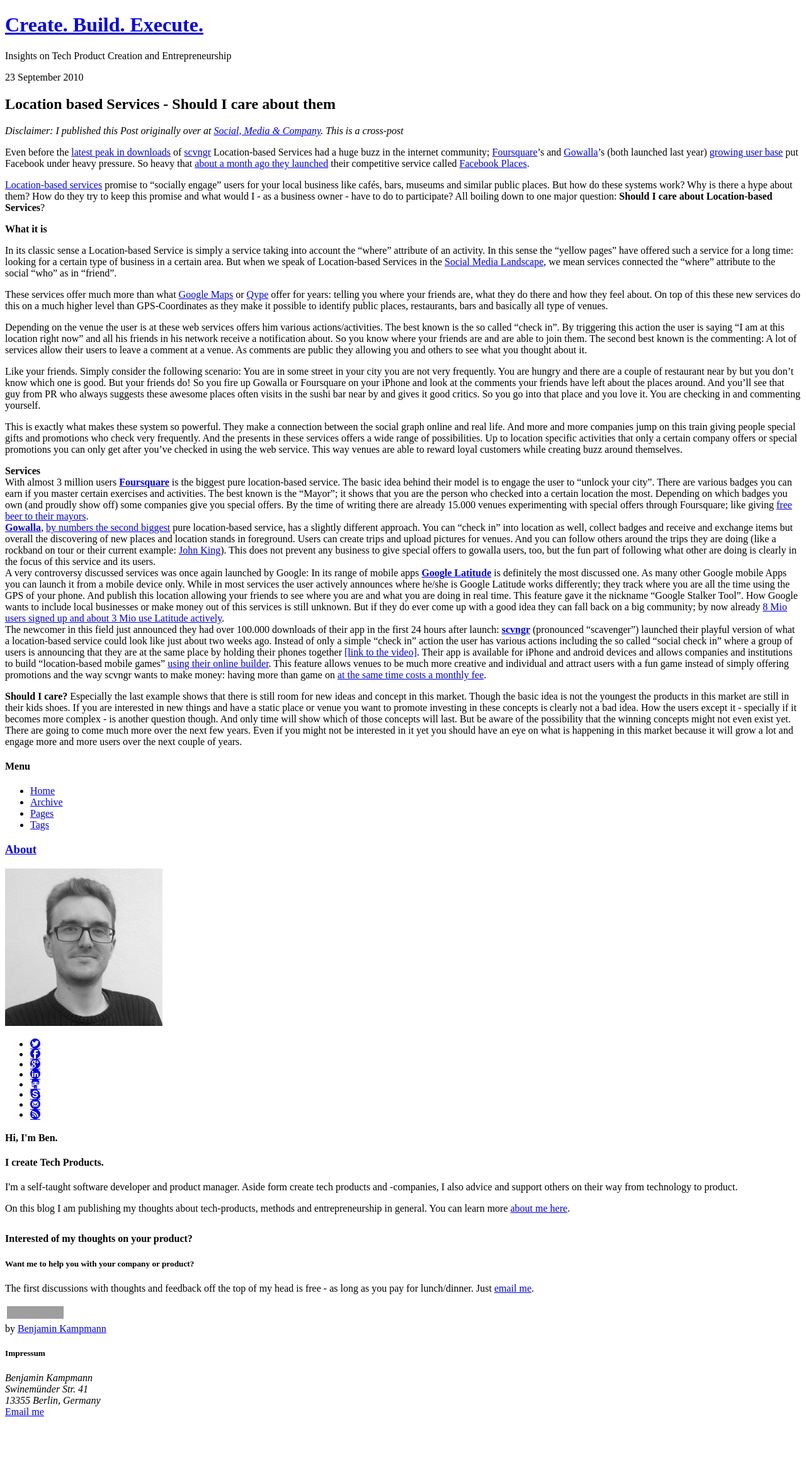
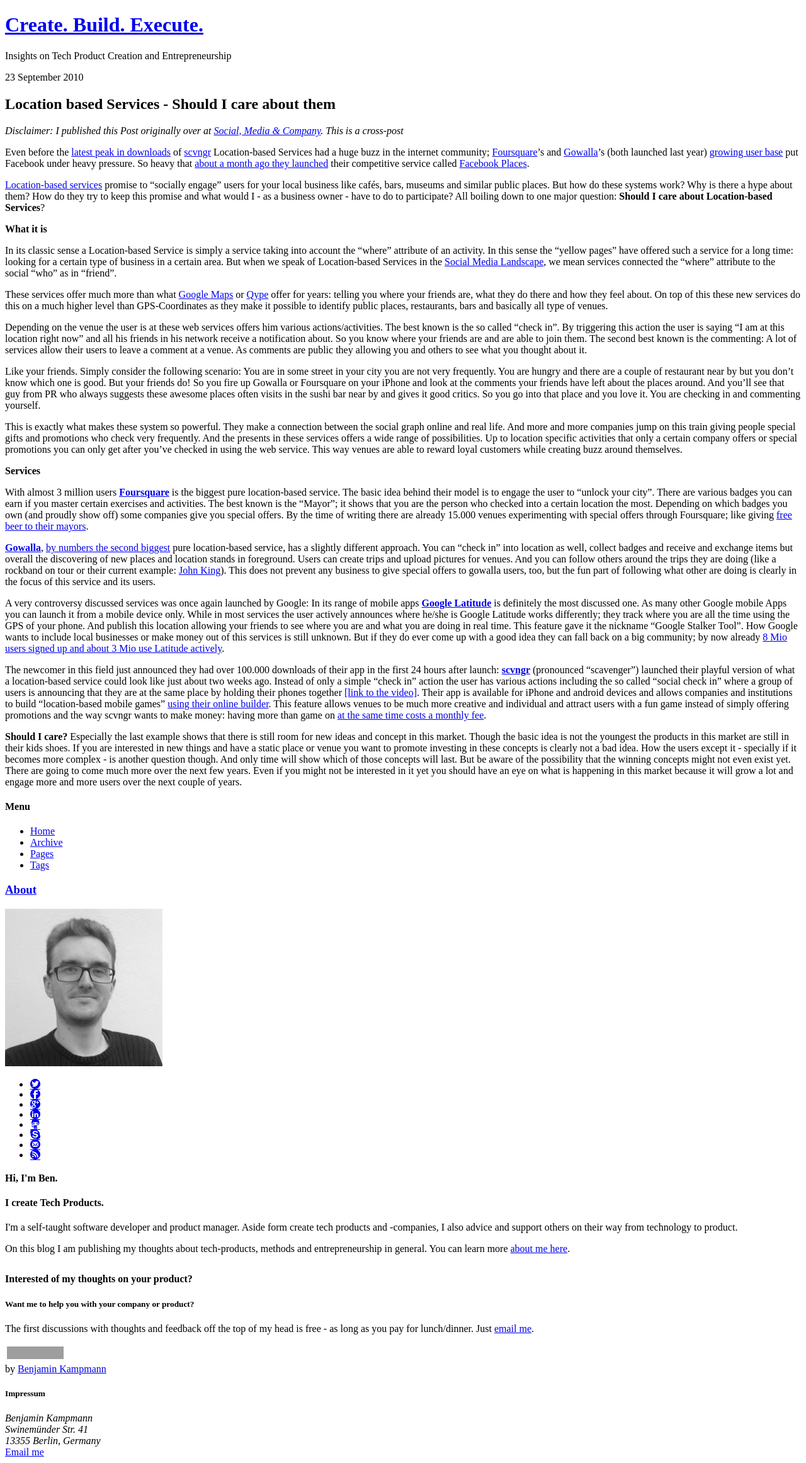
Before and after one commit to gnunicorn/blog, a Jekyll site: the page built from _posts/2010-09-23-location-based-services---should-i-care-about-them.md, in a window 1280 px wide. Shown: the whole page at 63% size. Built offline with Jekyll 4.4.1, drawn with Linux system fonts in a browser that asks for light colours; before the commit the page ends 2259 px from its top, so only the background shows below that; grey boxes are pictures that could not be loaded.

Commit message:
fix formatting

```diff
--- a/_posts/2010-09-23-location-based-services---should-i-care-about-them.md
+++ b/_posts/2010-09-23-location-based-services---should-i-care-about-them.md
@@ -28,17 +28,15 @@
 
 This is exactly what makes these system so powerful. They make a connection between the social graph online and real life. And more and more companies jump on this train giving people special gifts and promotions who check very frequently. And the presents in these services offers a wide range of possibilities. Up to location specific activities that only a certain company offers or special promotions you can only get after you've checked in using the web service. This way venues are able to reward loyal customers while creating buzz around themselves.
 
-{% raw %}
-<b>Services</b><br />
-With almost 3 million users <a href="http://www.foursquare.com/"><b>Foursquare</b></a><b> </b>is the biggest pure location-based service. The basic idea behind their model is to engage the user to "unlock your city". There are various badges you can earn if you master certain exercises and activities. The best known is the "Mayor"; it shows that you are the person who checked into a certain location the most. Depending on which badges you own (and proudly show off) some companies give you special offers. By the time of writing there are already 15.000 venues experimenting with special offers through Foursquare; like giving <a href="http://techcrunch.com/2009/05/29/foursquare-to-serve-up-api-more-mobile-apps-free-beer/">free beer to their mayors</a>.
-<br />
-<a href="http://www.gowalla.com/"><b>Gowalla</b></a>, <a href="http://www.lukew.com/ff/entry.asp?1139">by numbers the second biggest</a> pure location-based service, has a slightly different approach. You can "check in" into location as well, collect badges and  receive and exchange items but overall the discovering of new places and location stands in foreground. Users can create trips and upload pictures for venues. And you can follow others around the trips they are doing (like a rockband on tour or their current example: <a href="http://gowalla.com/johnkingusa">John King</a>). This does not prevent any business to give special offers to gowalla users, too, but the fun part of following what other are doing is clearly in the focus of this service and its users.
-<br />
-A very controversy discussed services was once again launched by Google: In its range of mobile apps <a href="http://www.google.com/intl/de_ALL/mobile/latitude/"><b>Google Latitude</b></a> is definitely the most discussed one. As many other Google mobile Apps you can launch it from a mobile device only. While in most services the user actively announces where he/she is Google Latitude works differently; they track where you are all the time using the GPS of your phone. And publish this location allowing your friends to see where you are and what you are doing in real time. This feature gave it the nickname "Google Stalker Tool". How Google wants to include local businesses or make money out of this services is still unknown. But if they do ever come up with a good idea they can fall back on a big community; by now already <a href="http://www.lukew.com/ff/entry.asp?1139">8 Mio users signed up and about 3 Mio use Latitude actively</a>.
-<br />
-The newcomer in this field just announced they had over 100.000 downloads of their app in the first 24 hours after launch: <b><a href="http://www.scvngr.com/">scvngr</a></b> (pronounced "scavenger") launched their playful version of what a location-based service could look like just about two weeks ago. Instead of only a simple "check in" action the user has various actions including the so called "social check in" where a group of users is announcing that they are at the same place by holding their phones together <a href="http://vimeo.com/13438642">[link to the video]</a>. Their app is available for iPhone and android devices and allows companies and institutions to build "location-based mobile games" <a href="http://www.scvngr.com/builder">using their online builder</a>. This feature allows venues to be much more creative and individual and attract users with a fun game instead of simply offering promotions and the way scvngr wants to make money: having more than game on <a href="http://www.scvngr.com/pricing">at the same time costs a monthly fee</a>.
-{% endraw %}
+**Services**
 
+With almost 3 million users **<a href="http://www.foursquare.com/">Foursquare</a>** is the biggest pure location-based service. The basic idea behind their model is to engage the user to "unlock your city". There are various badges you can earn if you master certain exercises and activities. The best known is the "Mayor"; it shows that you are the person who checked into a certain location the most. Depending on which badges you own (and proudly show off) some companies give you special offers. By the time of writing there are already 15.000 venues experimenting with special offers through Foursquare; like giving <a href="http://techcrunch.com/2009/05/29/foursquare-to-serve-up-api-more-mobile-apps-free-beer/">free beer to their mayors</a>.
+
+**<a href="http://www.gowalla.com/">Gowalla</a>**, <a href="http://www.lukew.com/ff/entry.asp?1139">by numbers the second biggest</a> pure location-based service, has a slightly different approach. You can "check in" into location as well, collect badges and  receive and exchange items but overall the discovering of new places and location stands in foreground. Users can create trips and upload pictures for venues. And you can follow others around the trips they are doing (like a rockband on tour or their current example: <a href="http://gowalla.com/johnkingusa">John King</a>). This does not prevent any business to give special offers to gowalla users, too, but the fun part of following what other are doing is clearly in the focus of this service and its users.
+
+A very controversy discussed services was once again launched by Google: In its range of mobile apps <a href="http://www.google.com/intl/de_ALL/mobile/latitude/">**Google Latitude**</a> is definitely the most discussed one. As many other Google mobile Apps you can launch it from a mobile device only. While in most services the user actively announces where he/she is Google Latitude works differently; they track where you are all the time using the GPS of your phone. And publish this location allowing your friends to see where you are and what you are doing in real time. This feature gave it the nickname "Google Stalker Tool". How Google wants to include local businesses or make money out of this services is still unknown. But if they do ever come up with a good idea they can fall back on a big community; by now already <a href="http://www.lukew.com/ff/entry.asp?1139">8 Mio users signed up and about 3 Mio use Latitude actively</a>.
+
+The newcomer in this field just announced they had over 100.000 downloads of their app in the first 24 hours after launch: **<a href="http://www.scvngr.com/">scvngr</a>** (pronounced "scavenger") launched their playful version of what a location-based service could look like just about two weeks ago. Instead of only a simple "check in" action the user has various actions including the so called "social check in" where a group of users is announcing that they are at the same place by holding their phones together <a href="http://vimeo.com/13438642">[link to the video]</a>. Their app is available for iPhone and android devices and allows companies and institutions to build "location-based mobile games" <a href="http://www.scvngr.com/builder">using their online builder</a>. This feature allows venues to be much more creative and individual and attract users with a fun game instead of simply offering promotions and the way scvngr wants to make money: having more than game on <a href="http://www.scvngr.com/pricing">at the same time costs a monthly fee</a>.
 
 **Should I care?**
 Especially the last example shows that there is still room for new ideas and concept in this market. Though the basic idea is not the youngest the products in this market are still in their kids shoes. If you are interested in new things and have a static place or venue you want to promote investing in these concepts is clearly not a bad idea. How the users except it - specially if it becomes more complex - is another question though. And only time will show which of those concepts will last. But be aware of the possibility that the winning concepts might not even exist yet. There are going to come much more over the next few years. Even if you might not be interested in it yet you should have an eye on what is happening in this market because it will grow a lot and engage more and more users over the next couple of years.
```
